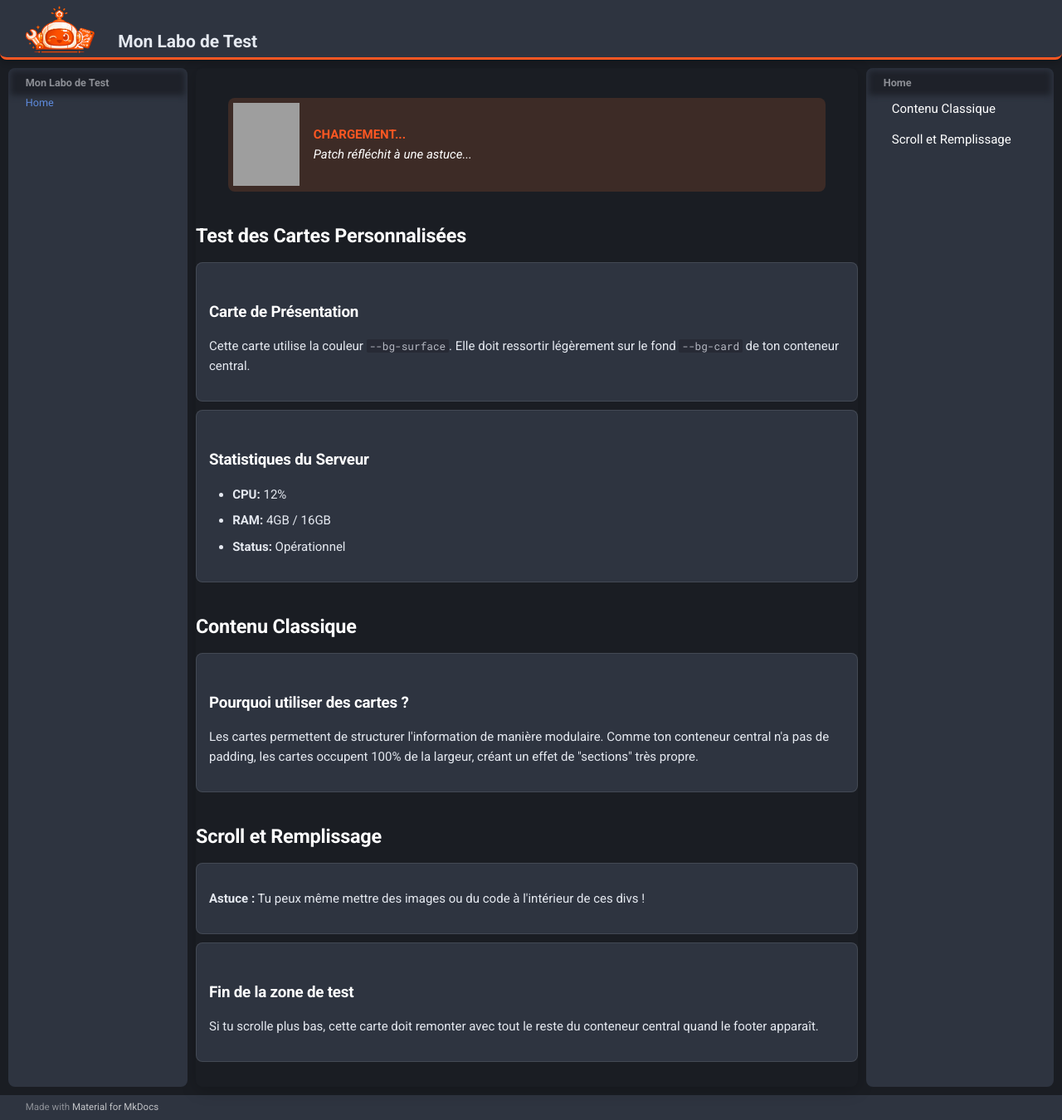
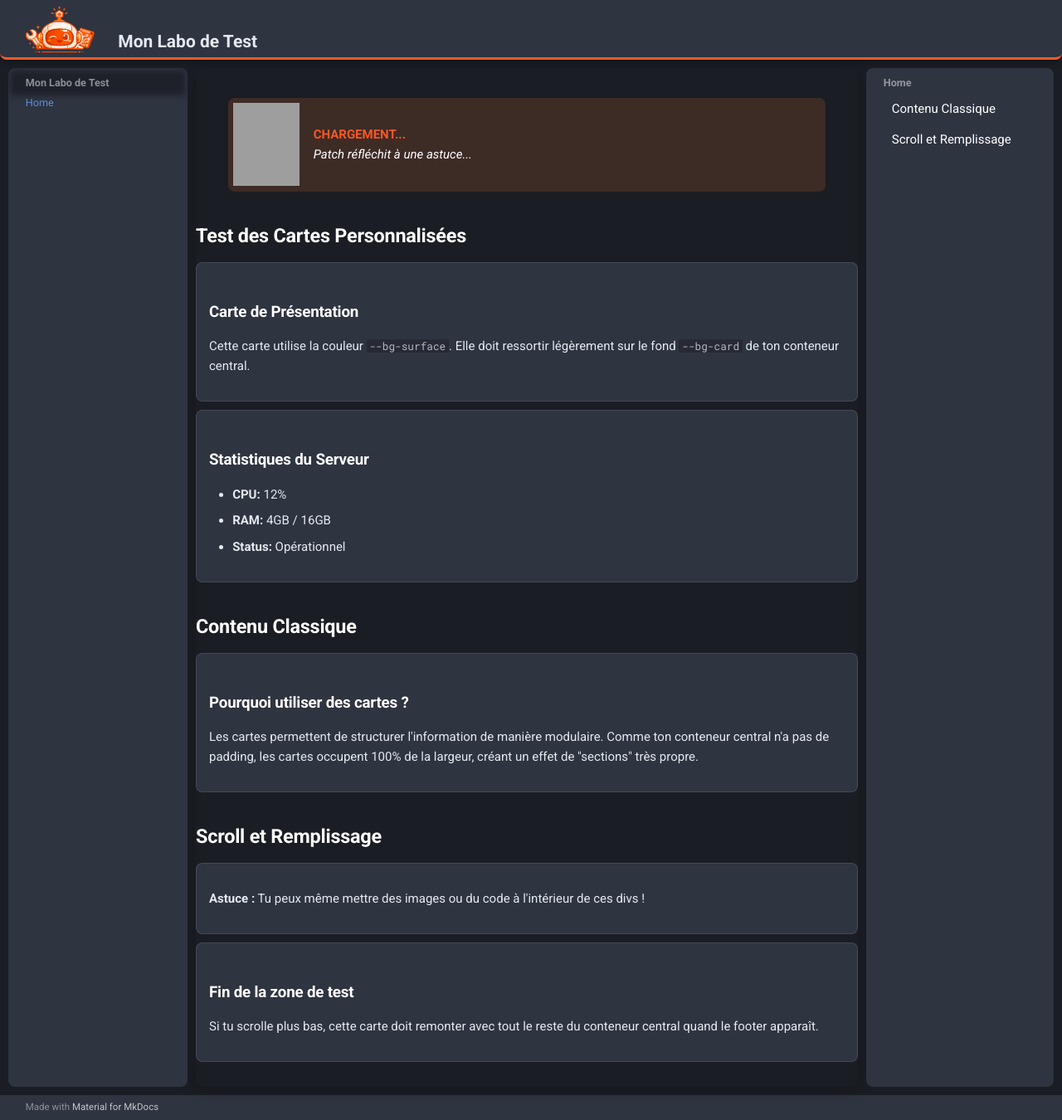
Before and after one commit to Lilevitchi/test-site, an MkDocs documentation site: the page built from docs/index.md, in a window 1280 px wide and 1350 px high. Shown: the whole window at 83% size. Built offline with MkDocs 1.6.1 and Material for MkDocs 9.7.7, drawn with Linux system fonts in a browser that asks for light colours; grey boxes are pictures that could not be loaded.

Commit message:
Update extra.css

```diff
--- a/docs/stylesheets/extra.css
+++ b/docs/stylesheets/extra.css
@@ -283,7 +283,6 @@
     font-size: var(--text-size-content) !important;
     font-weight: 400 !important;
     padding: 4px 10px !important;
-    background: transparent !important;
     transition: opacity 0.2s ease;
   }
 
@@ -295,7 +294,6 @@
   .md-sidebar--secondary .md-nav__link:focus {
     color: #ffffff !important;
     font-weight: 400 !important;
-    background: transparent !important;
     opacity: 1;
   }
 
@@ -315,6 +313,15 @@
 
   .md-sidebar--secondary .md-nav__list > .md-nav__item:first-child {
     display: none !important;
+  }
+
+  .md-sidebar--secondary .md-nav__title,
+  .md-sidebar--secondary .md-nav__link--active,
+  .md-sidebar--secondary label[for="__toc"] {
+    background: transparent !important;
+    box-shadow: none !important;
+    border: none !important;
+    outline: none !important;
   }
 
 /* ============================================================
```
